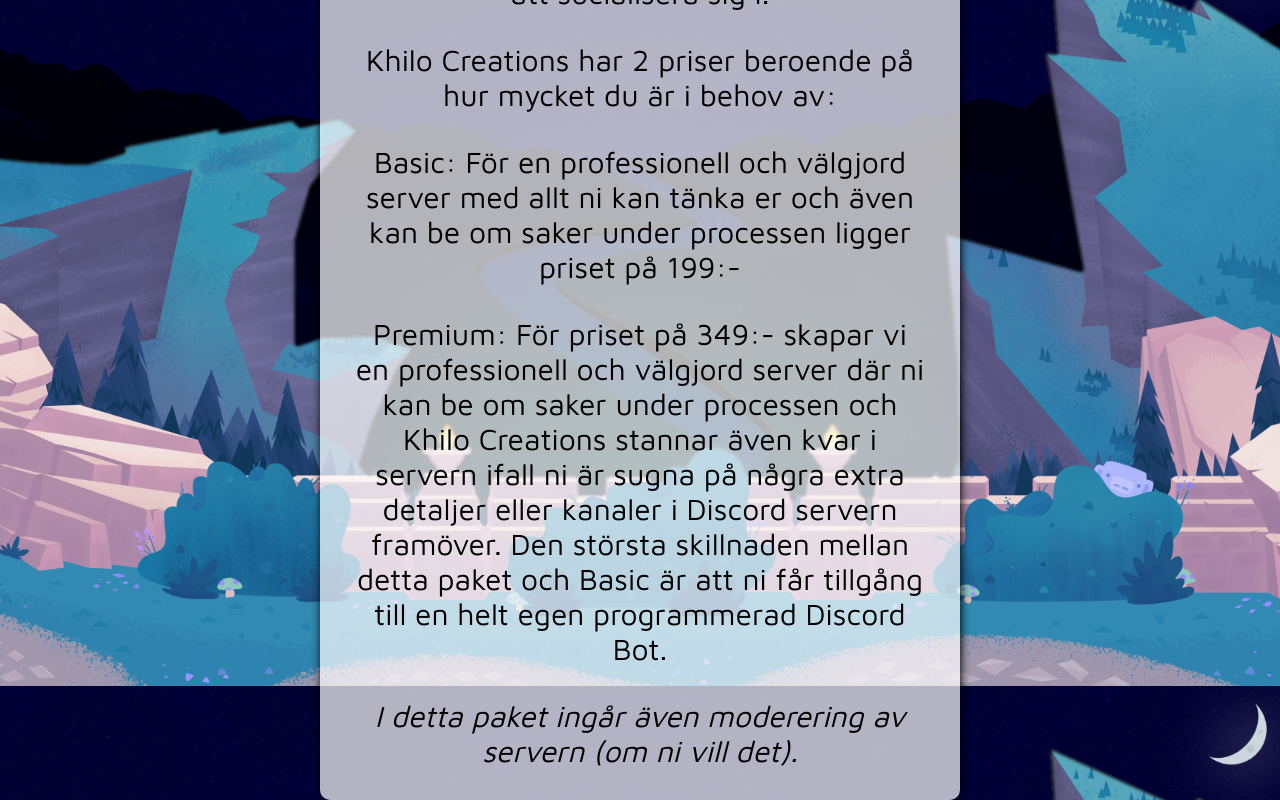
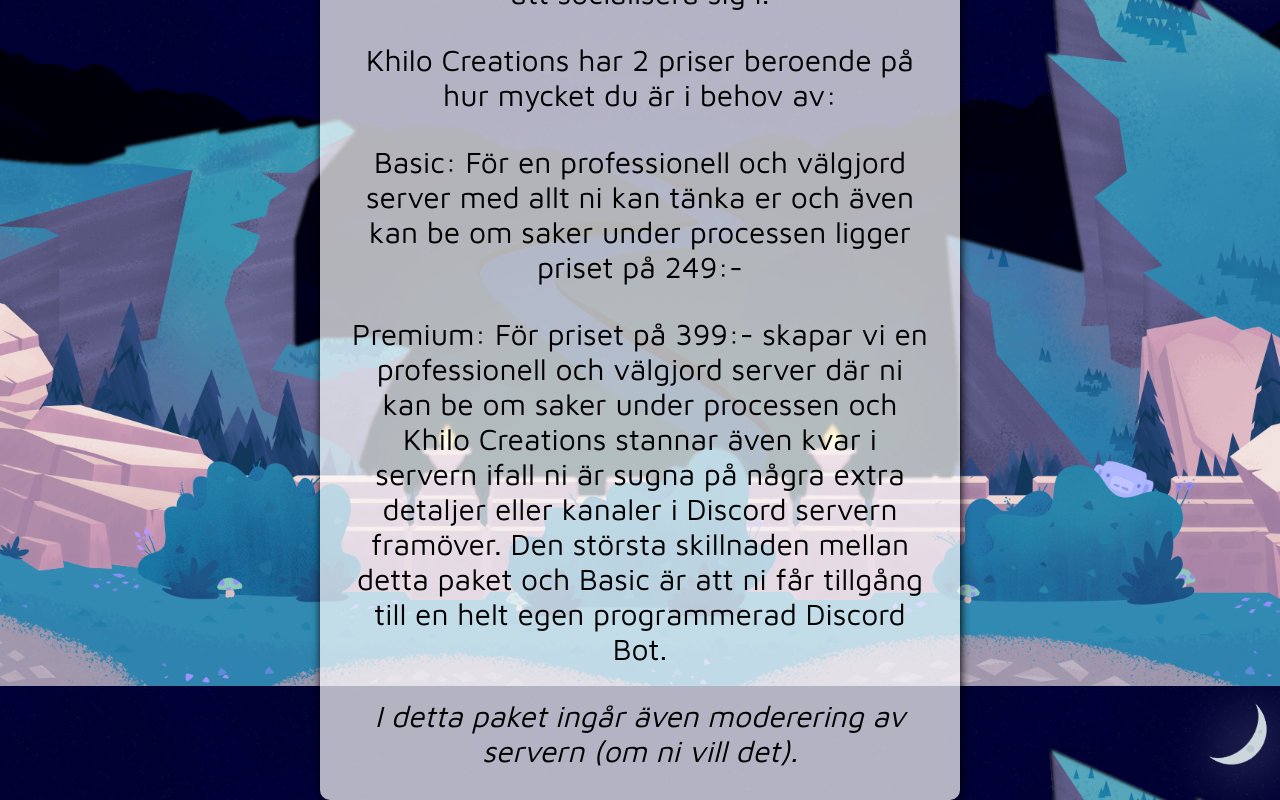
Before and after one commit to KhiloCreations/Khilo-Creations-Website, a Vue app: page /info-privat in a window 1280 px wide. Shown: the part 914-1714 px from the top of the page. Built offline with nearby package versions, Linux system fonts and the light colour scheme; a web font is replaced by a local one.

Commit message:
Ändrat priserna

```diff
--- a/src/views/InfoPrivat.vue
+++ b/src/views/InfoPrivat.vue
@@ -11,9 +11,9 @@
 
             <p>Khilo Creations har 2 priser beroende på hur mycket du är i behov av:</p>
 
-            <p>Basic: För en professionell och välgjord server med allt ni kan tänka er och även kan be om saker under processen ligger priset på 199:-</p>
+            <p>Basic: För en professionell och välgjord server med allt ni kan tänka er och även kan be om saker under processen ligger priset på 249:-</p>
 
-            <p>Premium: För priset på 349:- skapar vi en professionell och välgjord server där ni kan be om saker under processen och Khilo Creations stannar även kvar i servern ifall ni är sugna på några extra detaljer eller kanaler i Discord servern framöver.
+            <p>Premium: För priset på 399:- skapar vi en professionell och välgjord server där ni kan be om saker under processen och Khilo Creations stannar även kvar i servern ifall ni är sugna på några extra detaljer eller kanaler i Discord servern framöver.
             Den största skillnaden mellan detta paket och Basic är att ni får tillgång till en helt egen programmerad Discord Bot.</p>
 
             <p><span style="font-style: italic;">I detta paket ingår även moderering av servern (om ni vill det).</span></p>
```
Also changed, not shown: 5 other files (tests, documents, lock files or other folders).
